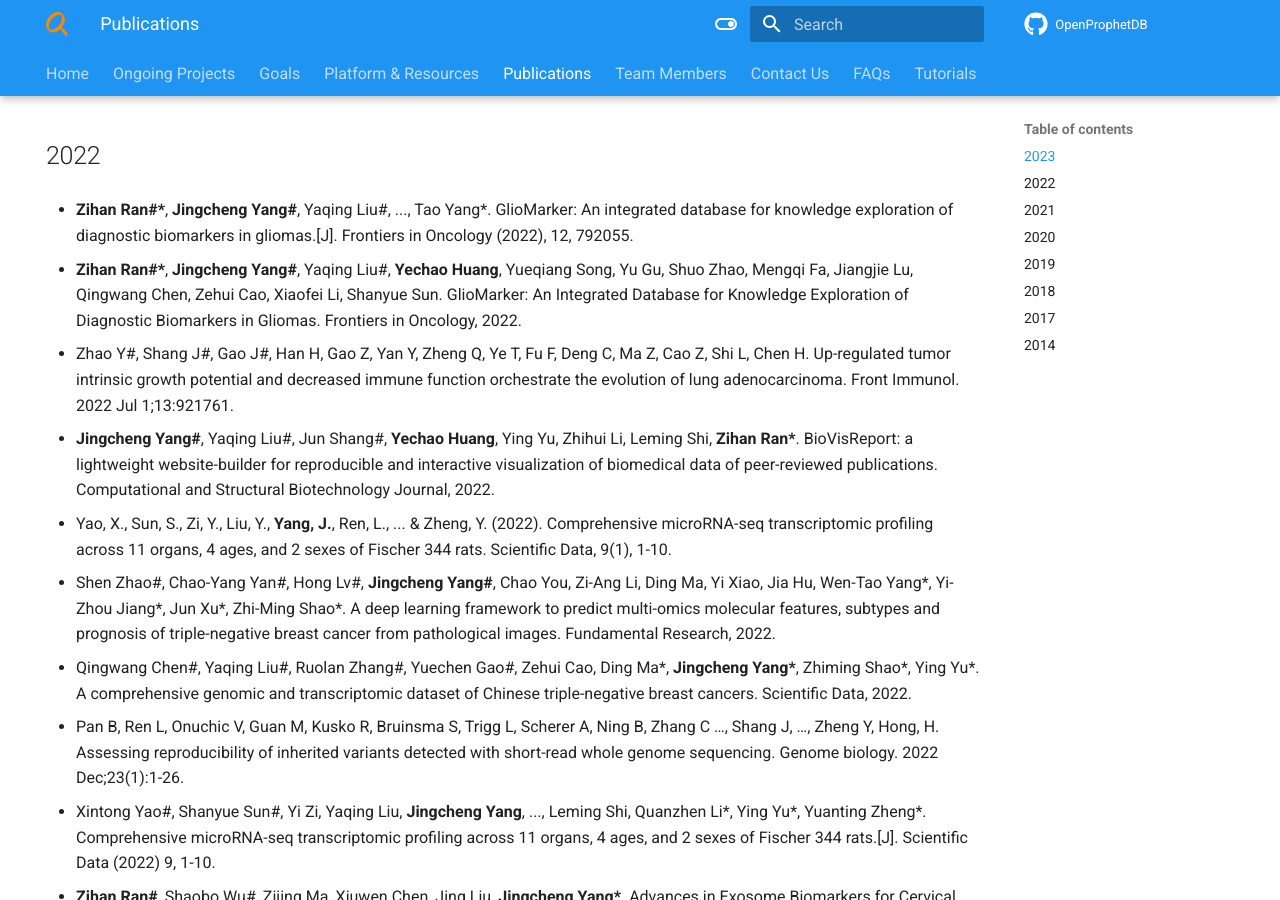
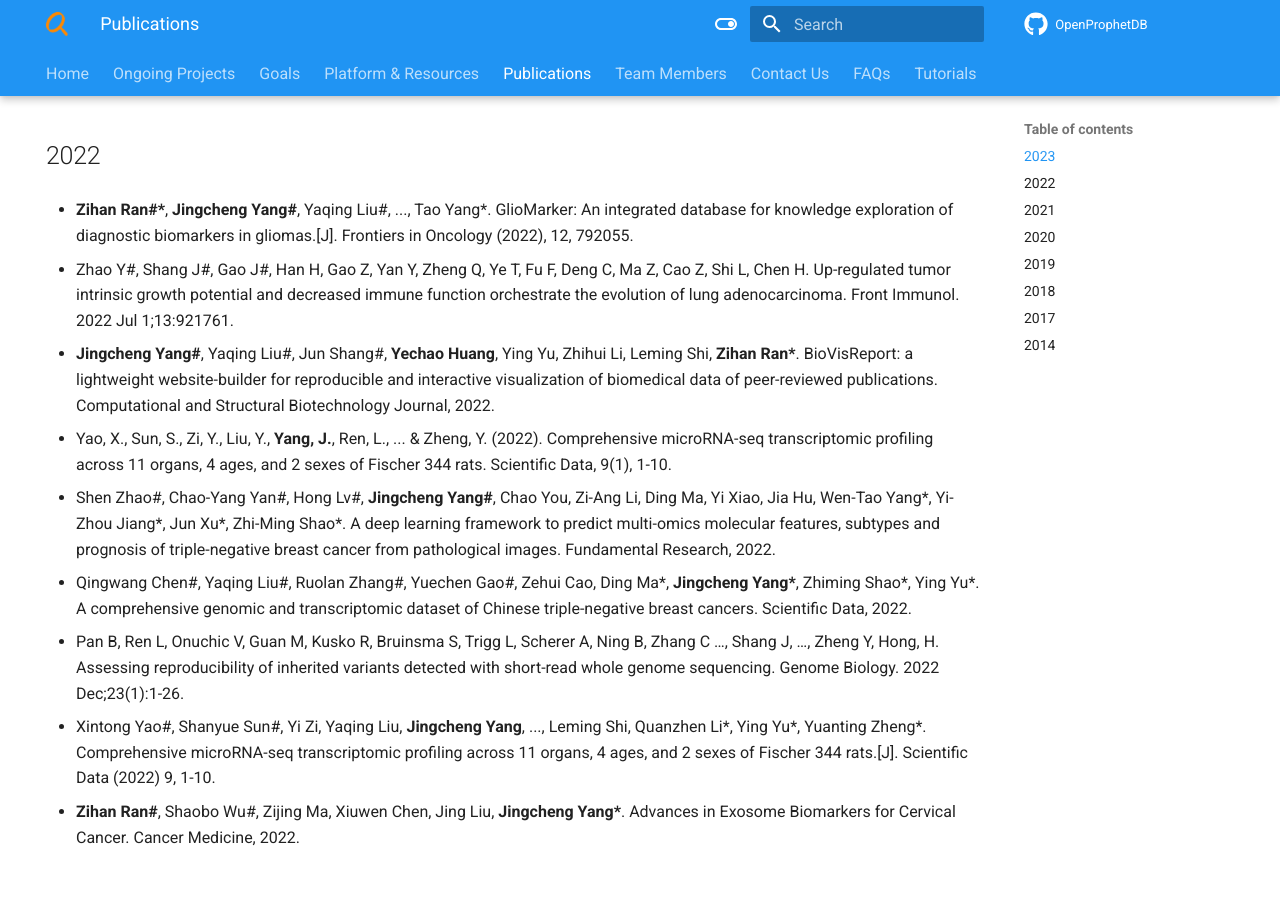
Before and after one commit to yjcyxky/prophetdb.org, an MkDocs documentation site: the page built from docs/publications.md, in a window 1280 px wide and 900 px high, scrolled down 844 px. Built offline with MkDocs 1.6.1 and Material for MkDocs 9.7.7, drawn with Linux system fonts in a browser that asks for light colours; a script that is not in the unit is left out; comment, search, counter and statistics services are not loaded.

Commit message:
Update publications.md

```diff
--- a/docs/publications.md
+++ b/docs/publications.md
@@ -27,8 +27,6 @@ hide:
 
 - **Zihan Ran#\***, **Jingcheng Yang#**, Yaqing Liu#, ..., Tao Yang\*. GlioMarker: An integrated database for knowledge exploration of diagnostic biomarkers in gliomas.[J]. Frontiers in Oncology (2022), 12, 792055.
 
-- **Zihan Ran#\***, **Jingcheng Yang#**, Yaqing Liu#, **Yechao Huang**, Yueqiang Song, Yu Gu, Shuo Zhao, Mengqi Fa, Jiangjie Lu, Qingwang Chen, Zehui Cao, Xiaofei Li, Shanyue Sun. GlioMarker: An Integrated Database for Knowledge Exploration of Diagnostic Biomarkers in Gliomas. Frontiers in Oncology, 2022.
-
 - Zhao Y#, Shang J#, Gao J#, Han H, Gao Z, Yan Y, Zheng Q, Ye T, Fu F, Deng C, Ma Z, Cao Z, Shi L, Chen H. Up-regulated tumor intrinsic growth potential and decreased immune function orchestrate the evolution of lung adenocarcinoma. Front Immunol. 2022 Jul 1;13:921761.
 
 - **Jingcheng Yang#**, Yaqing Liu#, Jun Shang#, **Yechao Huang**, Ying Yu, Zhihui Li, Leming Shi, **Zihan Ran\***. BioVisReport: a lightweight website-builder for reproducible and interactive visualization of biomedical data of peer-reviewed publications. Computational and Structural Biotechnology Journal, 2022.
@@ -39,7 +37,7 @@ hide:
 
 - Qingwang Chen#, Yaqing Liu#, Ruolan Zhang#, Yuechen Gao#, Zehui Cao, Ding Ma\*, **Jingcheng Yang\***, Zhiming Shao\*, Ying Yu\*. A comprehensive genomic and transcriptomic dataset of Chinese triple-negative breast cancers. Scientific Data, 2022.
 
-- Pan B, Ren L, Onuchic V, Guan M, Kusko R, Bruinsma S, Trigg L, Scherer A, Ning B, Zhang C …, Shang J, …, Zheng Y, Hong, H. Assessing reproducibility of inherited variants detected with short-read whole genome sequencing. Genome biology. 2022 Dec;23(1):1-26.
+- Pan B, Ren L, Onuchic V, Guan M, Kusko R, Bruinsma S, Trigg L, Scherer A, Ning B, Zhang C …, Shang J, …, Zheng Y, Hong, H. Assessing reproducibility of inherited variants detected with short-read whole genome sequencing. Genome Biology. 2022 Dec;23(1):1-26.
 
 - Xintong Yao#, Shanyue Sun#, Yi Zi, Yaqing Liu, **Jingcheng Yang**, ..., Leming Shi, Quanzhen Li\*, Ying Yu\*, Yuanting Zheng\*. Comprehensive microRNA-seq transcriptomic profiling across 11 organs, 4 ages, and 2 sexes of Fischer 344 rats.[J]. Scientific Data (2022) 9, 1-10.
 
```
